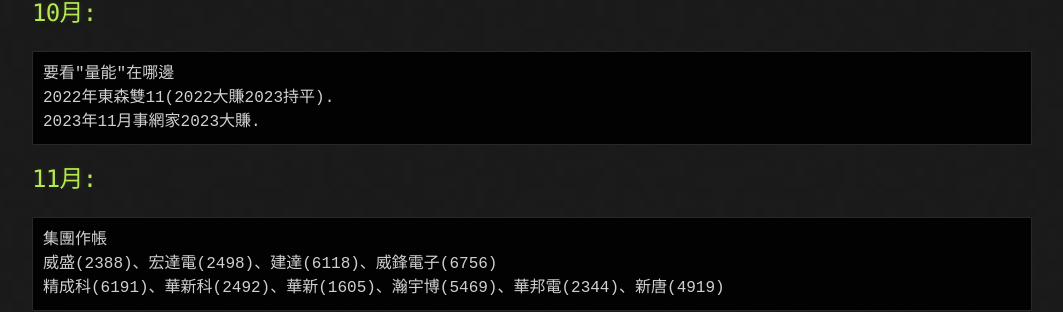
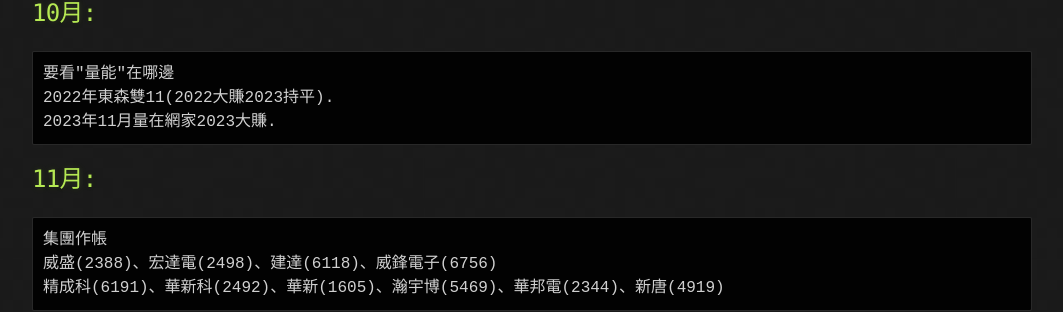
Before and after one commit to lepg5487/Stock_God, a Jekyll site: the page built from experience.md, in a window 1280 px wide and 900 px high, scrolled down 1142 px. Shown: the part 195-507 px from the top of the window, without its empty margins (108-1171 px from the left). Built offline with Jekyll 4.4.1, drawn with Linux system fonts in a browser that asks for light colours; our own code applies the rules of GitHub Pages for plain Markdown files.

Commit message:
Update experience.md

````diff
--- a/experience.md
+++ b/experience.md
@@ -41,7 +41,7 @@
 ```
 要看"量能"在哪邊
 2022年東森雙11(2022大賺2023持平).
-2023年11月事網家2023大賺.
+2023年11月量在網家2023大賺.
 ```
 ## 11月:
 ```
````
